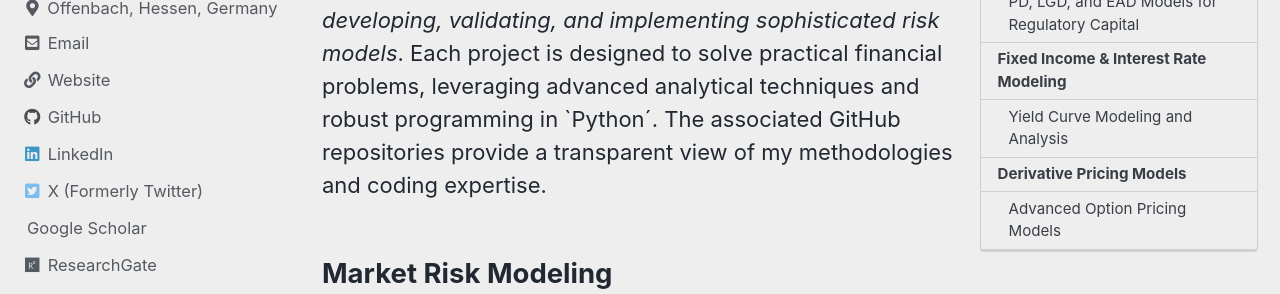
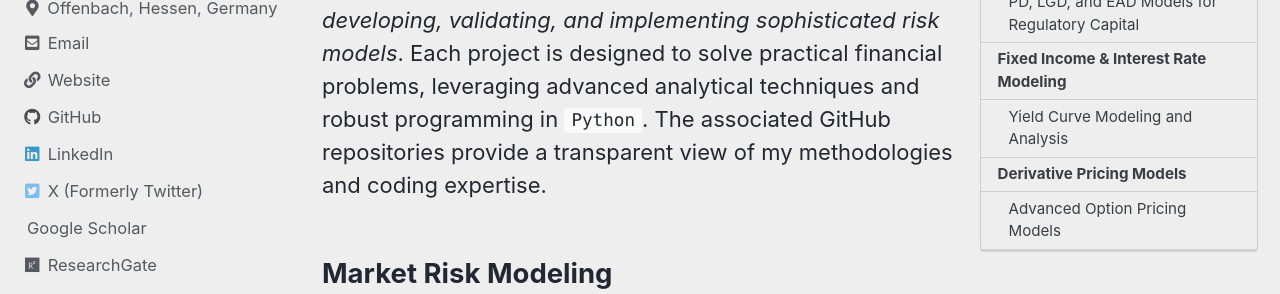
Before and after one commit to Mostafa-MMK/Mostafa-MMK.github.io, a Jekyll site: the page built from _pages/projects.md, in a window 1280 px wide and 900 px high. Shown: the part 357-651 px from the top of the window. Built offline with Jekyll 4.4.1, drawn with Linux system fonts in a browser that asks for light colours; cached includes are drawn as plain includes; a style sheet for code colours, icons or effects is not loaded.

```diff
--- a/_pages/projects.md
+++ b/_pages/projects.md
@@ -10,7 +10,7 @@ toc_icon: "gear"
 toc_sticky: true
 ---
 
-This portfolio presents a collection of my key projects in quantitative risk management and financial engineering. Grounded in my professional experience at institutions like [EUREX Clearing](https://www.eurex.com/ec-en) and [Deutsche Börse](https://deutsche-boerse.com/dbg-de/), and academic work at [WorldQuant](https://www.wqu.edu/), these projects demonstrate my proficiency in _developing, validating, and implementing sophisticated risk models_. Each project is designed to solve practical financial problems, leveraging advanced analytical techniques and robust programming in `Python´. The associated GitHub repositories provide a transparent view of my methodologies and coding expertise.
+This portfolio presents a collection of my key projects in quantitative risk management and financial engineering. Grounded in my professional experience at institutions like [EUREX Clearing](https://www.eurex.com/ec-en) and [Deutsche Börse](https://deutsche-boerse.com/dbg-de/), and academic work at [WorldQuant](https://www.wqu.edu/), these projects demonstrate my proficiency in _developing, validating, and implementing sophisticated risk models_. Each project is designed to solve practical financial problems, leveraging advanced analytical techniques and robust programming in `Python`. The associated GitHub repositories provide a transparent view of my methodologies and coding expertise.
 
 ## Market Risk Modeling
 
```
